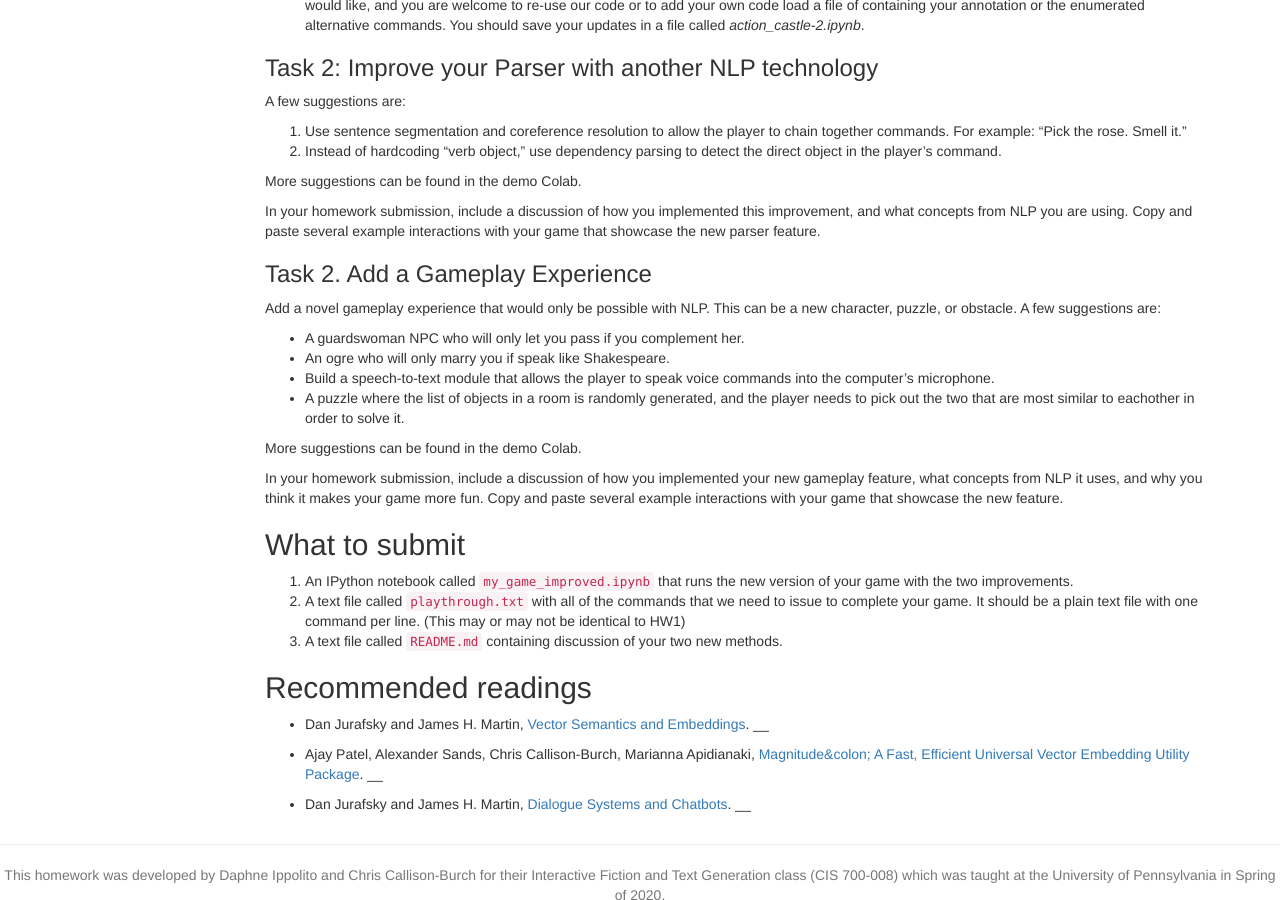
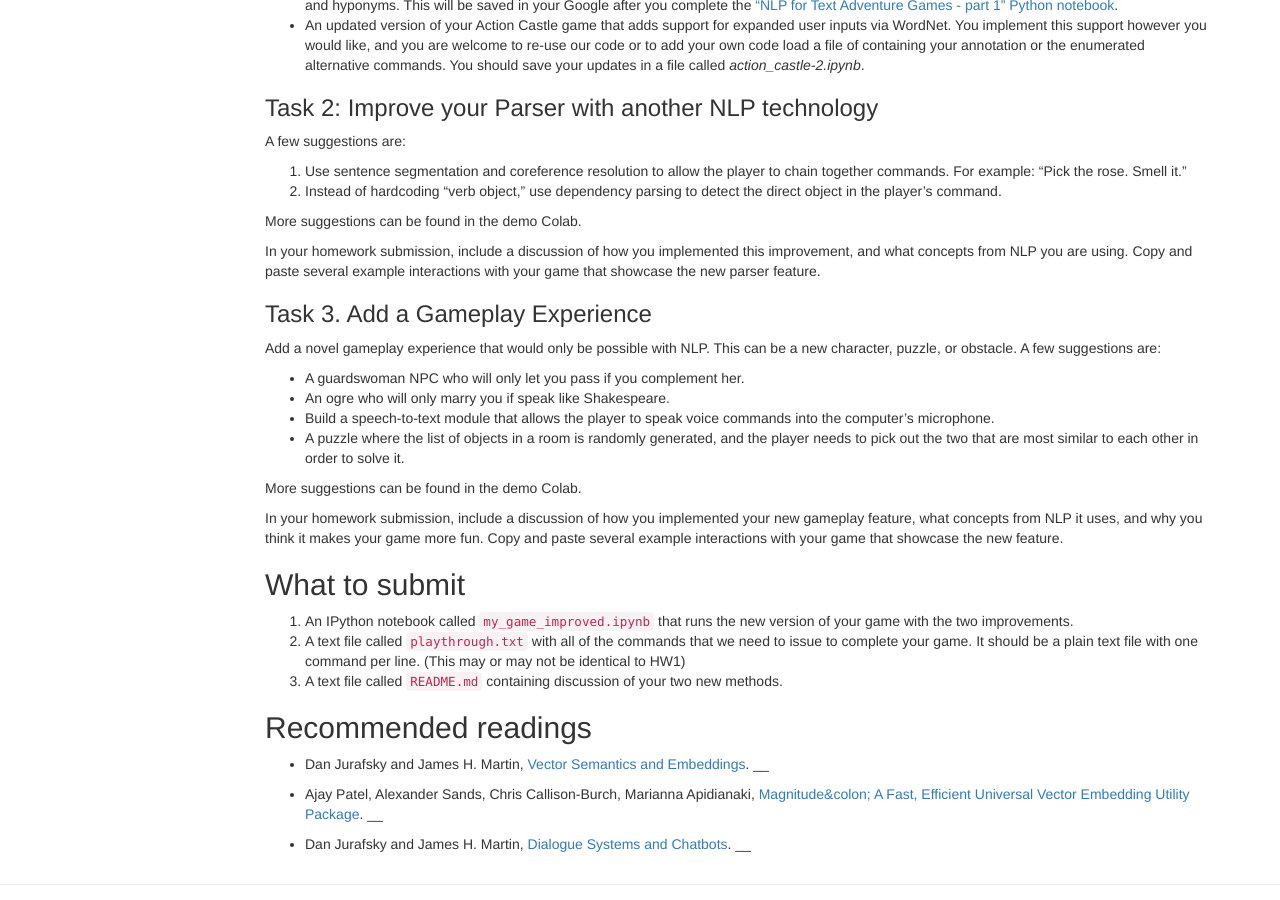
Before and after one commit to interactive-fiction-class/interactive-fiction-class.github.io, a Jekyll site: the page built from homeworks/nlp-for-text-adventures/nlp-for-text-adventures.md, in a window 1280 px wide and 900 px high, scrolled down 1219 px. Built offline with Jekyll 4.4.1, drawn with Linux system fonts in a browser that asks for light colours; nearby versions of some CDN libraries; a script that is not in the unit is left out; some of the changed text lies outside the part shown.

Commit message:
Update nlp-for-text-adventures.md

```diff
--- a/homeworks/nlp-for-text-adventures/nlp-for-text-adventures.md
+++ b/homeworks/nlp-for-text-adventures/nlp-for-text-adventures.md
@@ -14,6 +14,12 @@
     -
         name: NLP for Text Adventure Games - part 1 (WordNet)
         url: https://colab.research.google.com/github/interactive-fiction-class/interactive-fiction-class.github.io/blob/master/homeworks/nlp-for-text-adventures/NLP_for_Text_Adventure_Games_part_1.ipynb
+    -
+        name: NLP for Text Adventure Games - part 2 (Word Embeddings)
+        url: https://colab.research.google.com/github/interactive-fiction-class/interactive-fiction-class.github.io/blob/master/homeworks/nlp-for-text-adventures/NLP_for_Text_Adventure_Games_part_2.ipynb
+    -
+        name: NLP for Text Adventure Games - part 3 (Other NLP technologies)
+        url: https://colab.research.google.com/github/interactive-fiction-class/interactive-fiction-class.github.io/blob/master/homeworks/nlp-for-text-adventures/NLP_for_Text_Adventure_Games_part_3.ipynb
 submission_link: https://www.gradescope.com/courses/78405
 readings:
 -
@@ -130,14 +136,14 @@
 In your homework submission, include a discussion of how you implemented this improvement, and what concepts from NLP you are using. Copy and paste several example interactions with your game that showcase the new parser feature.
 
 
-### Task 2. Add a Gameplay Experience
+### Task 3. Add a Gameplay Experience
 Add a novel gameplay experience that would only be possible with NLP.
 This can be a new character, puzzle, or obstacle. A few suggestions are:
 
 * A guardswoman NPC who will only let you pass if you complement her.
 * An ogre who will only marry you if speak like Shakespeare.
 * Build a speech-to-text module that allows the player to speak voice commands into the computer's microphone.
-* A puzzle where the list of objects in a room is randomly generated, and the player needs to pick out the two that are most similar to eachother in order to solve it.
+* A puzzle where the list of objects in a room is randomly generated, and the player needs to pick out the two that are most similar to each other in order to solve it.
 
 More suggestions can be found in the demo Colab.
 
```
